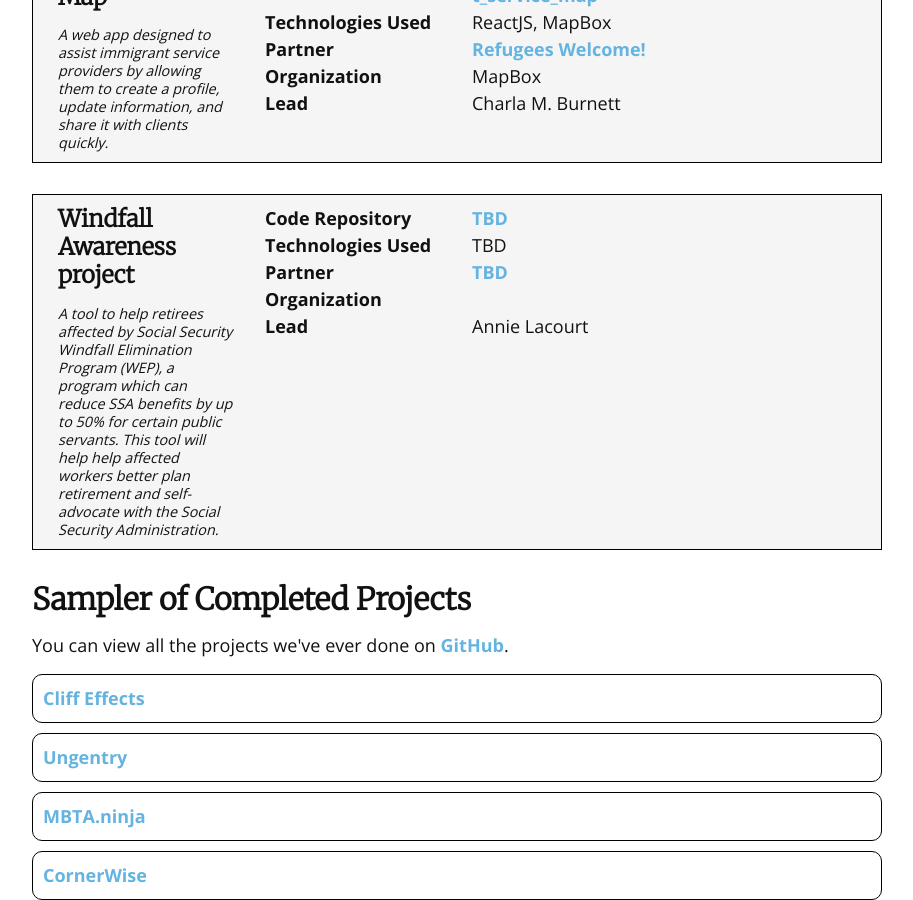
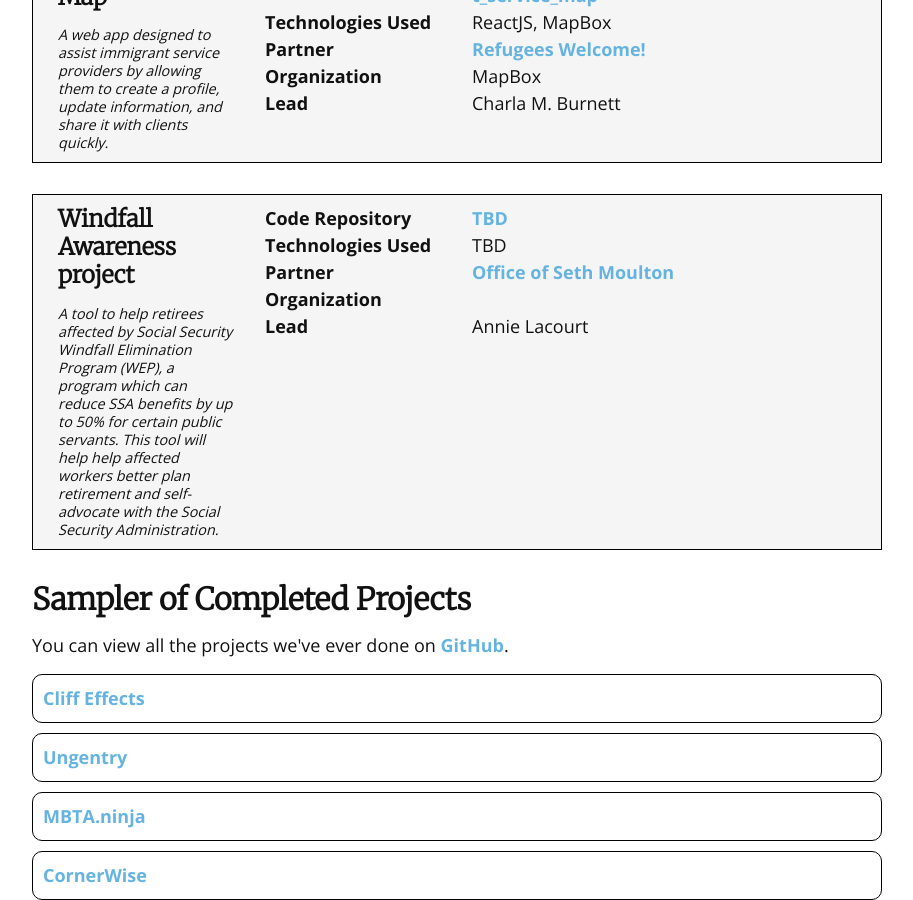
Before and after one commit to codeforboston/codeforboston.org, a Jekyll site: the page built from projects.html, in a window 1280 px wide and 900 px high, scrolled down 1616 px. Shown: the whole window, without its empty margins (183-1096 px from the left). Built offline with Jekyll 4.4.1, drawn with Linux system fonts in a browser that asks for light colours; nearby versions of some CDN libraries.

Commit message:
Updated projects list
Added partner to Windfall Awareness Project

```diff
--- a/_data/projects/active.yml
+++ b/_data/projects/active.yml
@@ -74,6 +74,6 @@
     with the Social Security Administration.
   lead: Annie Lacourt
   partner:
-    - name: TBD
-      url: TBD
+    - name: Office of Seth Moulton
+      url: https://moulton.house.gov/
   technologies: TBD
```
